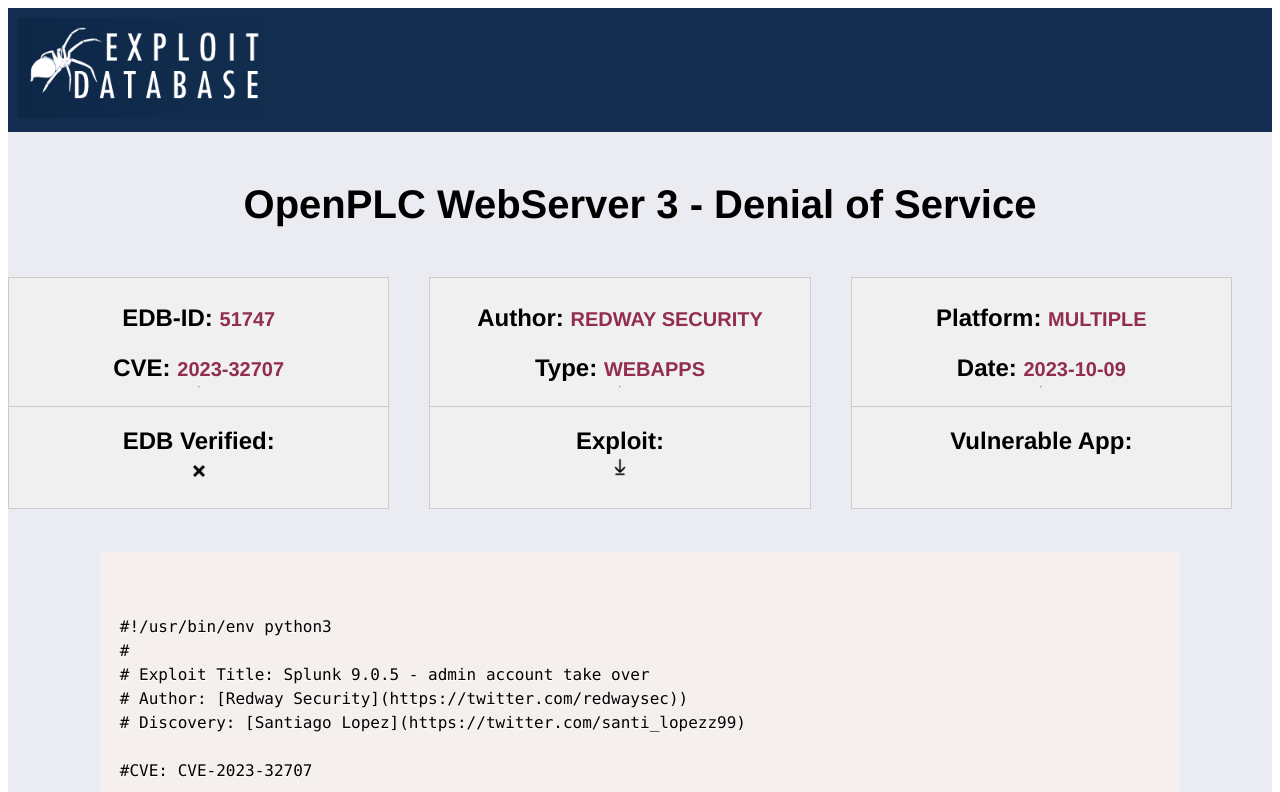
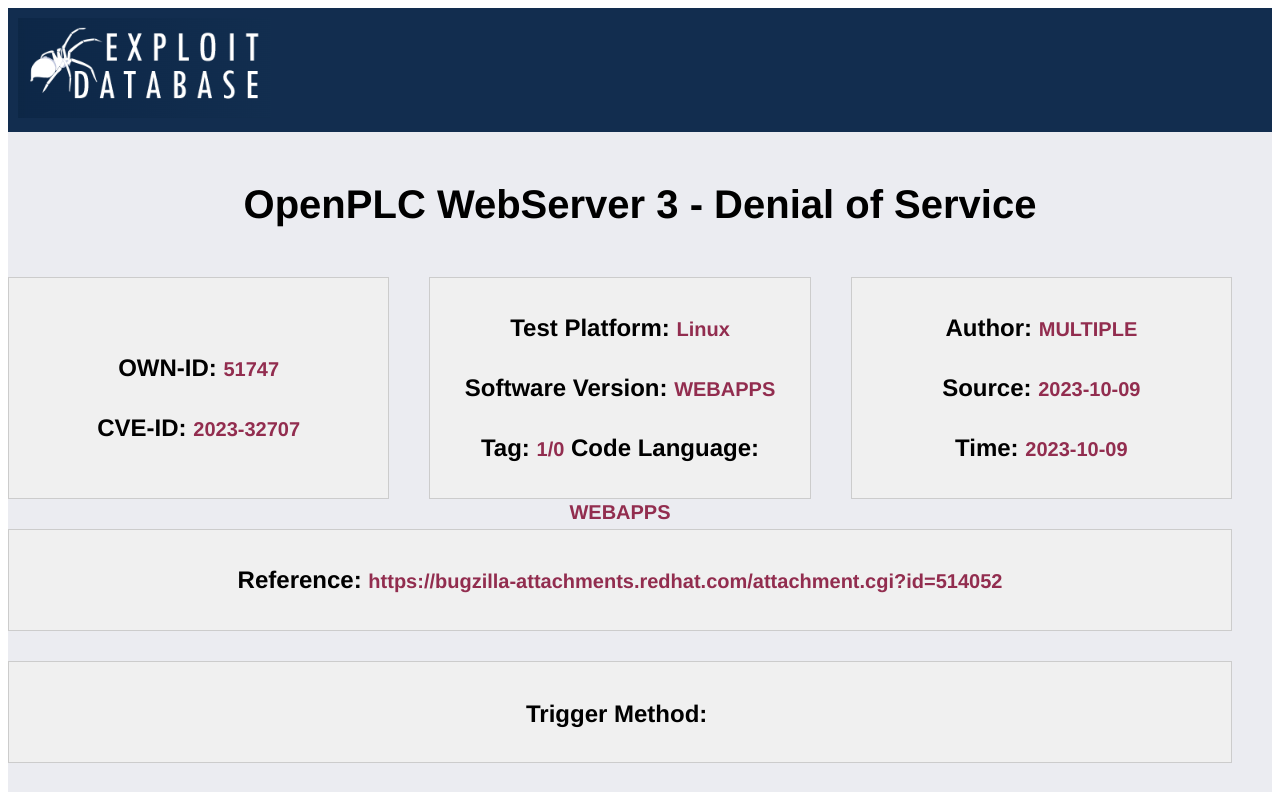
Before and after one commit to Paddingbuta/edb-web, a Vue app: page /#/details in a window 1280 px wide. Shown: the top 792 px of the page. Built offline with nearby package versions, Linux system fonts and the light colour scheme.

Commit message:
fix details

```diff
--- a/src/views/Details.vue
+++ b/src/views/Details.vue
@@ -3,54 +3,70 @@
     <h1>{{ msg }}</h1>
 
     <div class="container">
-      <div class="box">
-        <h2 class="top-text">
-          EDB-ID:
+      <div class="box3">
+        <h2 class="top-text ownid">
+          OWN-ID:
           <h3>51747</h3>
         </h2>
         <h2 class="top-text">
-          CVE:
+          CVE-ID:
           <h3>2023-32707</h3>
         </h2>
-        <hr />
-        <div class="divider"></div>
-        <div class="tp tp1">
-          <h2 class="bottom-text">
-            EDB Verified:
-            <div class="pics"><img src="../assets/false.png" /></div>
+      </div>
+      <div class="box">
+        <h2 class="top-text">
+          Test Platform:
+          <h3>Linux</h3>
         </h2>
-        </div>
+        <h2 class="top-text">
+          Software Version:
+          <h3>WEBAPPS</h3>
+        </h2>
+        <h2 class="top-text">
+          Tag: <h3>1/0</h3>  Code Language:
+          <h3>WEBAPPS</h3>
+        </h2>
       </div>
       <div class="box">
         <h2 class="top-text">
           Author:
-          <h3>REDWAY SECURITY</h3>
+          <h3>MULTIPLE</h3>
         </h2>
         <h2 class="top-text">
-          Type:
-          <h3>WEBAPPS</h3>
+          Source:
+          <h3>2023-10-09</h3>
         </h2>
-        <hr />
-        <div class="divider"></div>
-        <div class="tp tp2">
-          <h2 class="bottom-text">
-            Exploit:
-            <div class="pics"><img src="../assets/download.png" /></div>
+        <h2 class="top-text">
+          Time:
+          <h3>2023-10-09</h3>
         </h2>
       </div>
     </div>
-      <div class="box">
+    <div class="bottom-blank"></div>
+    <div class="container">
+      <div class="box2">
         <h2 class="top-text">
-          Platform:
-          <h3>MULTIPLE</h3>
+          Reference:
+          <h3>https://bugzilla-attachments.redhat.com/attachment.cgi?id=514052</h3>
         </h2>
+      </div>
+    </div>
+    <div class="bottom-blank"></div>
+    <div class="container">
+      <div class="box2">
         <h2 class="top-text">
-          Date:
-          <h3>2023-10-09</h3>
+          Trigger Method:
+          <h3></h3>
         </h2>
-        <hr />
-        <div class="divider"></div>
-        <h2 class="bottom-text">Vulnerable App:</h2>
+      </div>
+    </div>
+    <div class="bottom-blank"></div>
+    <div class="container">
+      <div class="box2">
+        <h2 class="top-text">
+          Record:
+          <h3></h3>
+        </h2>
       </div>
     </div>
     <div class="bottom-blank"></div>
@@ -112,15 +128,13 @@
 </script>
 
 <style>
-.tp {
-  display: flex;
-  align-items: center;
-  justify-content: center;
-}
 h2 {
   display: inline-block !important;
-  margin: 10px 10px;
+  margin: 20px 10px;
   height: 30px;
+}
+h2.ownid{
+  margin-top: 0px;
 }
 h3 {
   display: inline-block !important;
@@ -129,14 +143,6 @@
 }
 .language-python {
   padding: 0px 20px;
-}
-.tp1 img {
-  width: 6%;
-  height: 6%;
-}
-.tp2 img {
-  width: 10%;
-  height: 10%;
 }
 .code {
   display: flex;
@@ -173,11 +179,35 @@
 
 .box {
   width: 450px;
-  height: 230px;
+  height: 220px;
   display: flex;
   flex-direction: column;
   align-items: center;
   background-color: #f0f0f0;
+  margin-right: 40px;
+  border: 1px solid #ccc;
+}
+
+.box2 {
+  width: 1435px;
+  height: 100px;
+  display: flex;
+  flex-direction: column;
+  align-items: center;
+  background-color: #f0f0f0;
+  margin-right: 40px;
+  border: 1px solid #ccc;
+}
+
+.box3 {
+  width: 450px;
+  height: 220px;
+  display: flex;
+  justify-content: center;
+  flex-direction: column;
+  align-items: center;
+  background-color: #f0f0f0;
+
   margin-right: 40px;
   border: 1px solid #ccc;
 }
@@ -194,8 +224,4 @@
   margin-bottom: 10px;
 }
 
-/* 下方文字样式 */
-.bottom-text {
-  margin-top: 10px;
-}
 </style>
--- a/src/views/Main.vue
+++ b/src/views/Main.vue
@@ -84,6 +84,7 @@
       axios.post(FPath, {inputValue: this.inputValue, selectedOption: this.selectedOption})
                     .then((res) => {
                       console.log(res.data);
+                      console.log(res.data.length);
                       //res为后端返回的查询数据
                     })
                     .catch((err) => {console.log(err)})
```
Also changed, not shown: 1 other file (tests, documents, lock files or other folders). Lines whose indentation alone changed are shown as unchanged.
